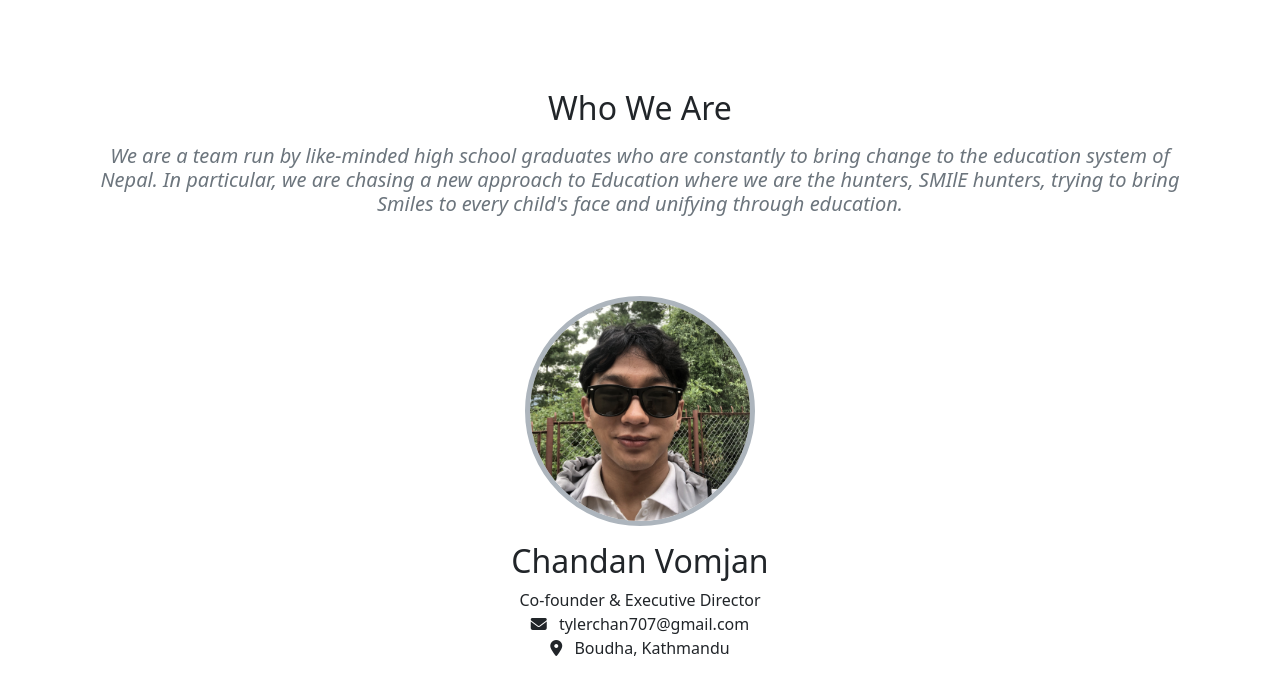
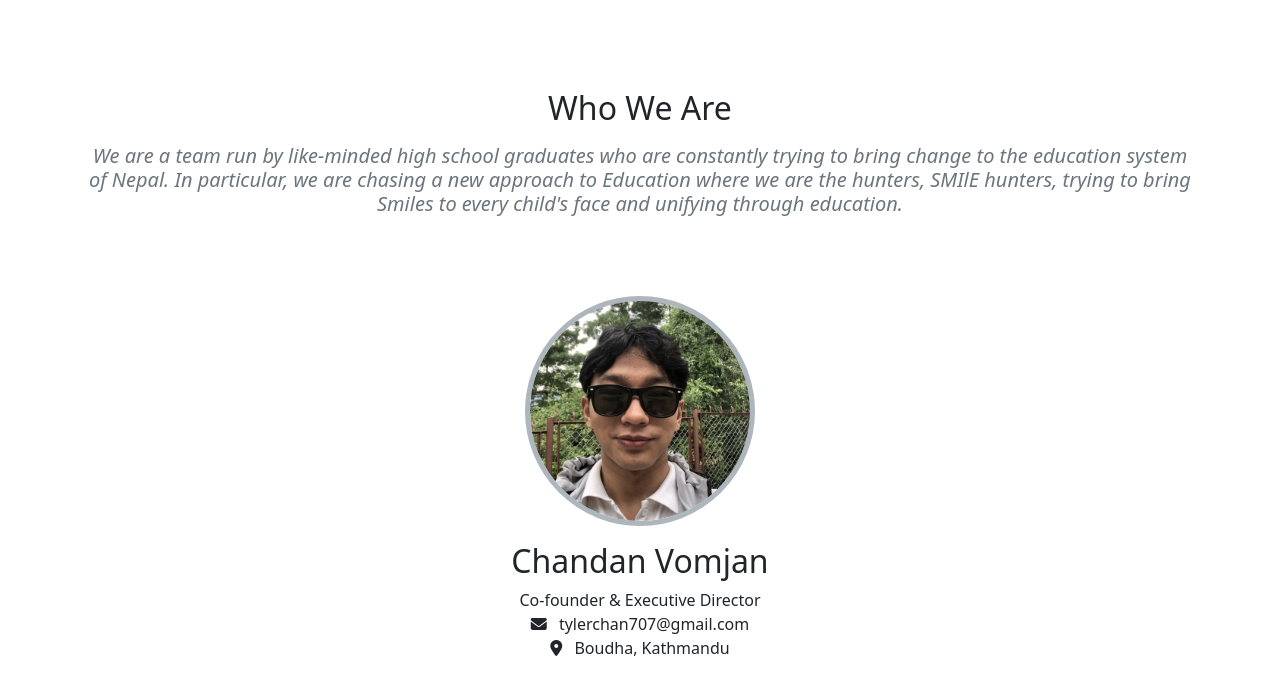
Before and after one commit to omgchan/LearnEdnp, a plain HTML site: page index.html in a window 1280 px wide. Shown: the part 4180-4866 px from the top of the page. Drawn offline with nearby package versions, Linux system fonts and the light colour scheme.

Commit message:
Update index.html

```diff
--- a/index.html
+++ b/index.html
@@ -203,7 +203,7 @@
       <div class="row mt-4 py-3">
         <div class="col-12 d-flex flex-column text-center">
           <h2>Who We Are</h2>
-          <h5 class="text-secondary fw-normal py-2 fst-italic">We are a team run by like-minded high school graduates who are constantly to bring change to the education system of Nepal. In particular, we are chasing a new approach to Education where we are the hunters, SMIlE hunters, trying to bring Smiles to every child's face and unifying through education.</h5>
+          <h5 class="text-secondary fw-normal py-2 fst-italic">We are a team run by like-minded high school graduates who are constantly trying to bring change to the education system of Nepal. In particular, we are chasing a new approach to Education where we are the hunters, SMIlE hunters, trying to bring Smiles to every child's face and unifying through education.</h5>
         </div>
       </div>
       <div class="row">
```
